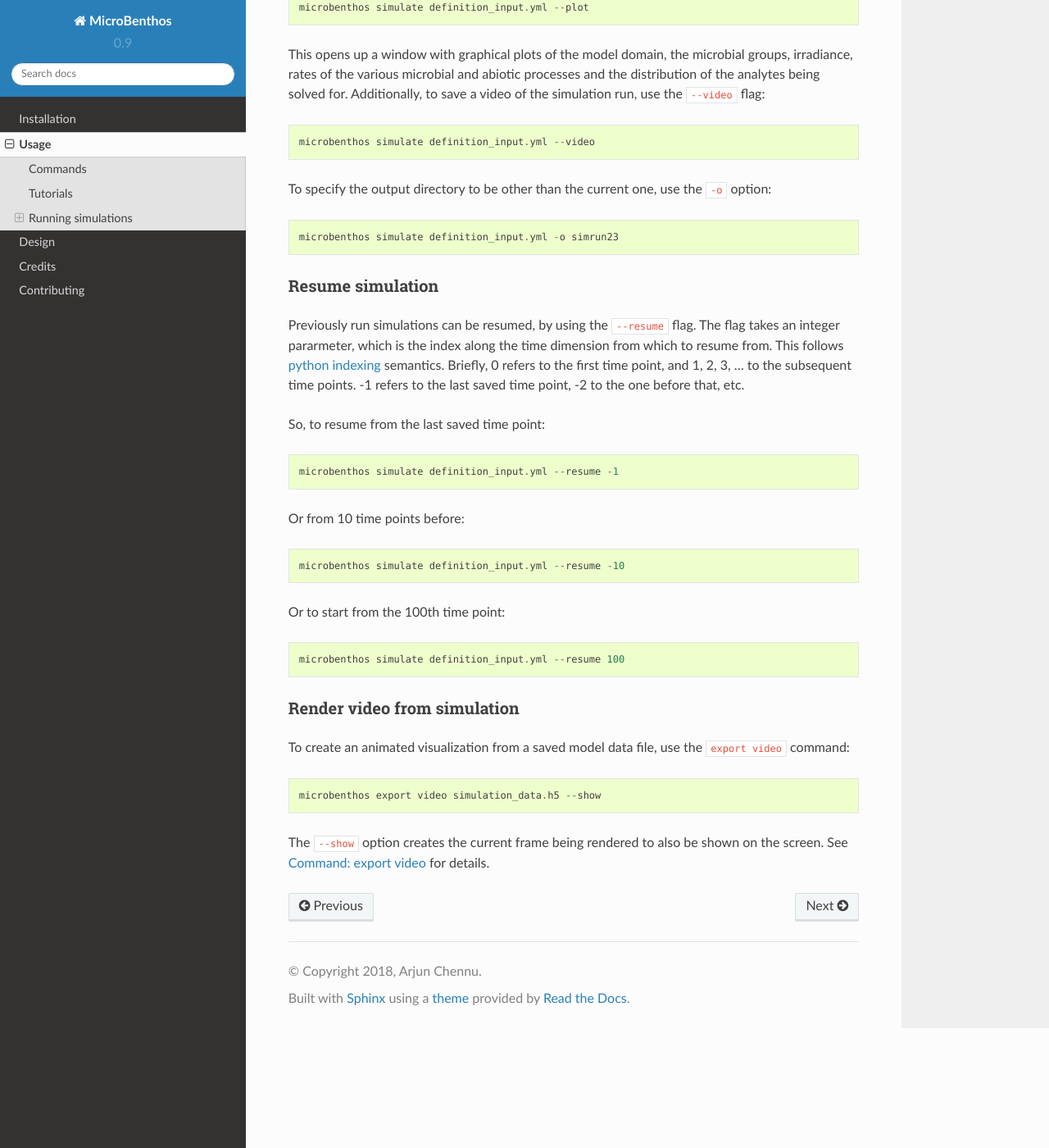
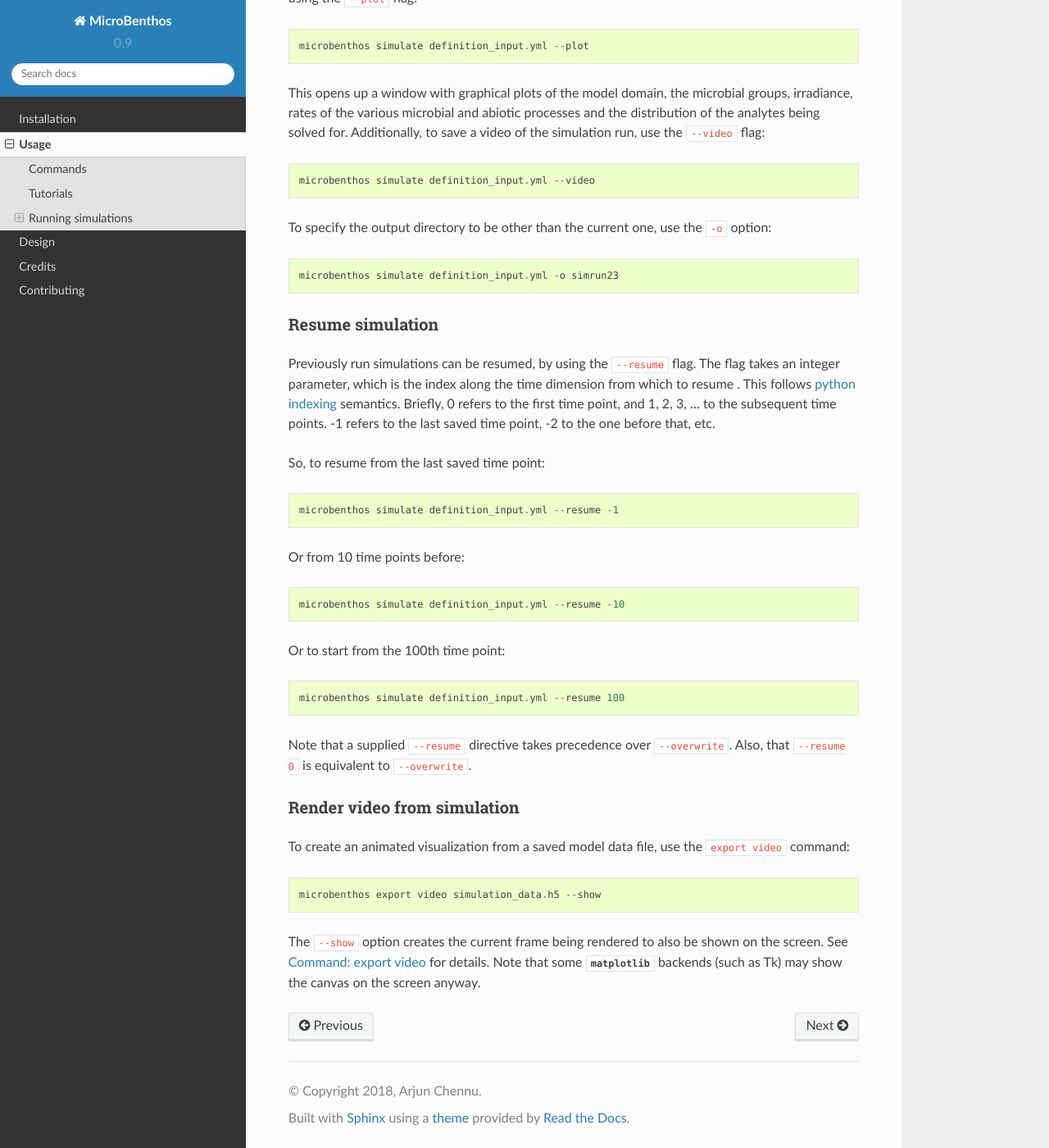
Before and after one commit to achennu/microbenthos, a Sphinx documentation site: the page built from docs/usage.rst, in a window 1280 px wide and 1400 px high, scrolled down 1488 px. Shown: the whole window at 82% size. Built offline with Sphinx 7.4.7 and the Read the Docs theme 2.0.0, drawn with Linux system fonts in a browser that asks for light colours.

Commit message:
Docs fixes: readthedocs github & typos
Added RTD theme options in conf.py (fixes #2)
Clarification + typos in usage.rst

```diff
--- a/docs/conf.py
+++ b/docs/conf.py
@@ -141,7 +141,13 @@
 # Theme options are theme-specific and customize the look and feel of a
 # theme further.  For a list of options available for each theme, see the
 # documentation.
-# html_theme_options = {}
+# FOR READTHEDOCS THEME
+html_theme_options = {
+    'display_version': True,
+    'prev_next_buttons_location': 'both',
+    'sticky_navigation': True,
+    'vcs_pageview_mode': 'blob',
+}
 
 # Add any paths that contain custom themes here, relative to this directory.
 # html_theme_path = []
--- a/docs/usage.rst
+++ b/docs/usage.rst
@@ -82,7 +82,7 @@
 ------------------
 
 Previously run simulations can be resumed, by using the ``--resume`` flag. The flag takes
-an integer pararmeter, which is the index along the time dimension from which to resume from.
+an integer parameter, which is the index along the time dimension from which to resume  .
 This follows `python indexing`_ semantics. Briefly, 0 refers to the first time point, and 1, 2,
 3, ... to the subsequent time points. -1 refers to the last saved time point, -2 to the one
 before that, etc.
@@ -99,6 +99,9 @@
 
     microbenthos simulate definition_input.yml --resume 100
 
+Note that a supplied ``--resume`` directive takes precedence over ``--overwrite``. Also, that
+``--resume 0`` is equivalent to ``--overwrite``.
+
 
 .. _python indexing: https://docs.python.org/2.7/library/stdtypes.html#sequence-types-str-unicode-list-tuple-bytearray-buffer-xrange
 
@@ -110,4 +113,5 @@
     microbenthos export video simulation_data.h5 --show
 
 The ``--show`` option creates the current frame being rendered to also be shown on the screen.
-See :ref:`cmd_video` for details.
+See :ref:`cmd_video` for details. Note that some :mod:`matplotlib` backends (such as Tk) may show
+the canvas on the screen anyway.
```
